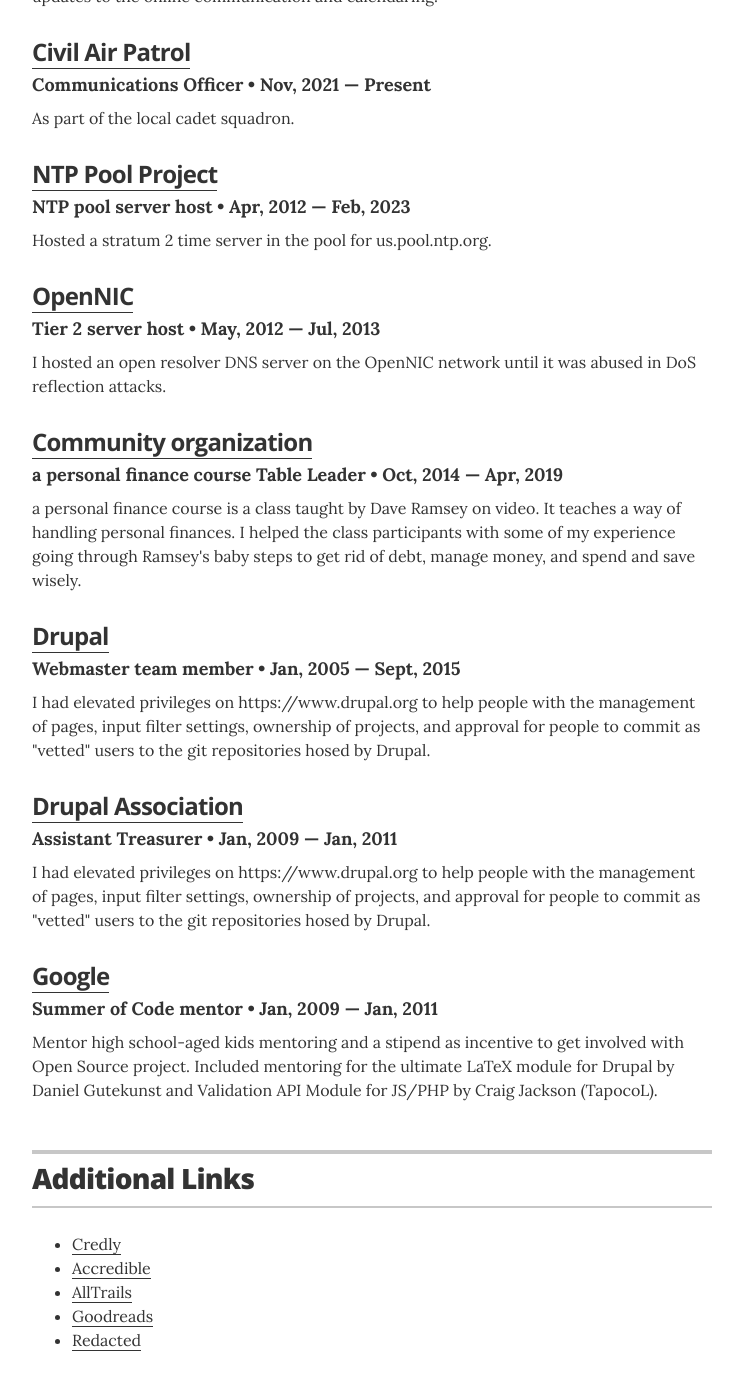
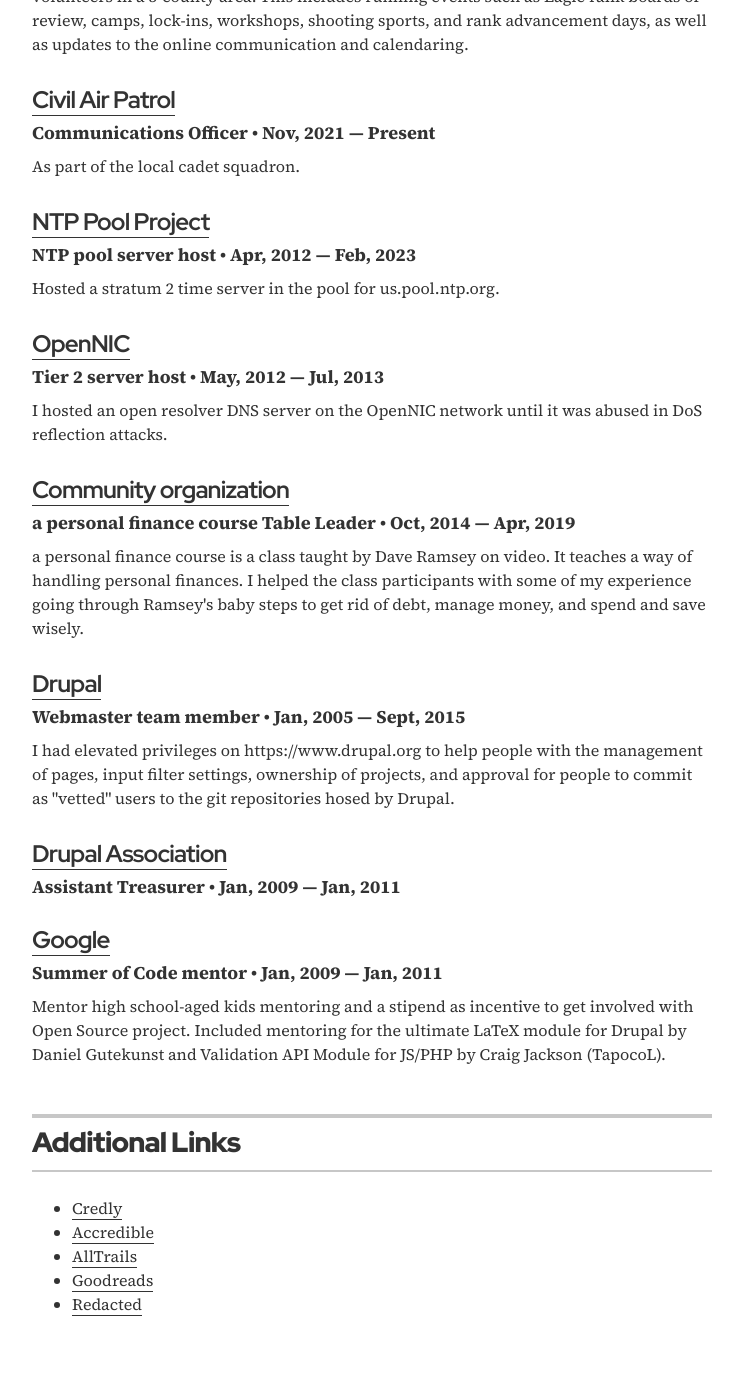
Before and after one commit to deekayen/dkn.github.io, a Jekyll site: the page built from index.html, in a window 1280 px wide and 1400 px high, scrolled down 7486 px. Shown: the top 1390 px of the window, without its empty margins (268-1011 px from the left). Built offline with Jekyll 4.4.1, drawn with Linux system fonts in a browser that asks for light colours; after the commit the page ends 8850 px from its top, so only the background shows below that.

Commit message:
HTML validation fixes. New fonts of my own selection

```diff
--- a/_data/associations.yml
+++ b/_data/associations.yml
@@ -53,7 +53,7 @@
   role: Assistant Treasurer
   year: Jan, 2009 &mdash; Jan, 2011
   url: https://association.drupal.org/
-  summary: I had elevated privileges on https://www.drupal.org to help people with the management of pages, input filter settings, ownership of projects, and approval for people to commit as "vetted" users to the git repositories hosed by Drupal.
+  summary: ""
 
 - organization: Google
   role: Summer of Code mentor
--- a/_includes/head.html
+++ b/_includes/head.html
@@ -7,15 +7,17 @@
 
   <!-- Google font typography settings - defined in _config.yml -->
   {% if site.resume_theme == 'default' %}
-  <link href='https://fonts.googleapis.com/css?family=Lora:400,700|Open+Sans:400,300,800,700' rel='stylesheet' type='text/css'>
+  <link rel="preconnect" href="https://fonts.googleapis.com">
+  <link rel="preconnect" href="https://fonts.gstatic.com" crossorigin>
+  <link href="https://fonts.googleapis.com/css2?family=Red+Hat+Display:wght@300..900&family=Source+Serif+4:opsz,wght@8..60,200..900&display=swap" rel="stylesheet">
   {% endif %}
 
-  <meta name="robots" content="noarchive, noimageindex" />
-  <meta name="google" content="nositelinkssearchbox" />
+  <meta name="robots" content="noarchive, noimageindex">
+  <meta name="google" content="nositelinkssearchbox">
 
   <meta name="description" content="{% if page.excerpt %}{{ page.excerpt | strip_html | strip_newlines | truncate: 160 }}{% else %}{{ site.description }}{% endif %}">
 
   <link rel="stylesheet" href="css/main.css">
   <link rel="canonical" href="{{ page.url | replace:'index.html','' | prepend: site.baseurl | prepend: site.url }}">
-  <link rel="icon" type="image/x-icon" href="favicon.png" />
+  <link rel="icon" type="image/x-icon" href="favicon.png">
 </head>
--- a/_layouts/resume.html
+++ b/_layouts/resume.html
@@ -1,12 +1,12 @@
 <!DOCTYPE html>
-<html>
+<html lang="en">
 
   {% include head.html %}
 
   <body class="theme-{% if site.resume_theme %}{{ site.resume_theme }}{% endif %}">
 
     <div class="wrapper" itemscope itemtype="http://schema.org/Person">
-      <meta itemprop="address" content="{{ site.resume_contact_address }}"/>
+      <meta itemprop="address" content="{{ site.resume_contact_address }}">
 
       <header class="page-header">
 
@@ -59,7 +59,7 @@
         <div class="resume-item" itemscope itemprop="worksFor" itemtype="http://schema.org/Organization">
           <h3 class="resume-item-title" itemprop="name">{{ job.company }}</h3>
           <h4 class="resume-item-details" itemprop="description">{{ job.position }} &bull; {{ job.duration }}</h4>
-          <p class="resume-item-copy">{{ job.summary }}</p>
+          {{ job.summary }}
         </div><!-- end of resume-item -->
         {% endfor %}
 
@@ -79,7 +79,6 @@
         <div class="resume-item" itemscope itemprop="alumniOf" itemtype="http://schema.org/CollegeOrUniversity">
           <h3 class="resume-item-title" itemprop="name">{{ education.uni }}</h3>
           <h4 class="resume-item-details group" itemprop="description">{{ education.degree }} &bull; {{ education.year }}</h4>
-          <h5 class="resume-item-details award-title" itemprop="description">{{ education.award }}</h5>
           <p class="resume-item-copy" itemprop="description">
             <ul class="resume-item-list">
               {% for award in education.awards %}
@@ -143,7 +142,7 @@
 
         {% for project in site.data.projects %}
         <div class="resume-item" itemscope itemtype="http://schema.org/CreativeWork">
-          <meta itemprop="creator" content="{{ site.resume_name }}" itemtype="http://schema.org/Person" />
+          <meta itemprop="creator" content="{{ site.resume_name }}" itemscope itemtype="http://schema.org/Person">
           <h3 class="resume-item-title" itemprop="name">{% if project.url %}<a href="{{ project.url }}" itemprop="url">{{ project.project }}</a>{% else %}{{ project.project }}{% endif %}</h3>
           <h4 class="resume-item-details" itemprop="description">{{ project.role }}  &bull; {{ project.duration }}</h4>
           <p class="resume-item-copy">{{ project.description }}</p>
@@ -229,6 +228,35 @@
       </section>
       <!-- end Print Social Links -->
       {% endif %}
+
+
+      <!-- begin Print radio stuff -->
+      <section class="content-section print-only">
+
+        <header class="section-header">
+          <h2>Radio</h2>
+        </header>
+
+        <div class="resume-item">
+
+        </div>
+
+      </section>
+      <!-- end Print radio stuff -->
+
+      <!-- begin Print tip jar -->
+      <section class="content-section print-only">
+
+        <header class="section-header">
+          <h2>Radio</h2>
+        </header>
+
+        <div class="resume-item">
+         <script type="text/javascript" src="https://cdnjs.buymeacoffee.com/1.0.0/button.prod.min.js" data-name="bmc-button" data-slug="deekayen" data-color="#FFDD00" data-emoji=""  data-font="Cookie" data-text="Buy me a chocolate bar" data-outline-color="#000000" data-font-color="#000000" data-coffee-color="#ffffff" ></script>
+        </div>
+
+      </section>
+      <!-- end Print tip jar -->
     </div>
 
   </body>
--- a/_sass/_mixins.scss
+++ b/_sass/_mixins.scss
@@ -51,7 +51,7 @@
 // type utilities
 
 @mixin sans {
-  font-family: "Open Sans", "Helvetica Neue", Helvetica, Arial, sans-serif;
+  font-family: "Red Hat Display", "Helvetica Neue", Helvetica, Arial, sans-serif;
 }
 
 @mixin sans_light {
@@ -75,7 +75,7 @@
 }
 
 @mixin serif {
-  font-family: "Lora", "Minion Pro", Palatino, Georgia, serif;
+  font-family: "Source Serif 4", "Minion Pro", Palatino, Georgia, serif;
 }
 
 @mixin serif_regular {
```
Also changed, not shown: _data/experience.yml (+6 -6 lines).
